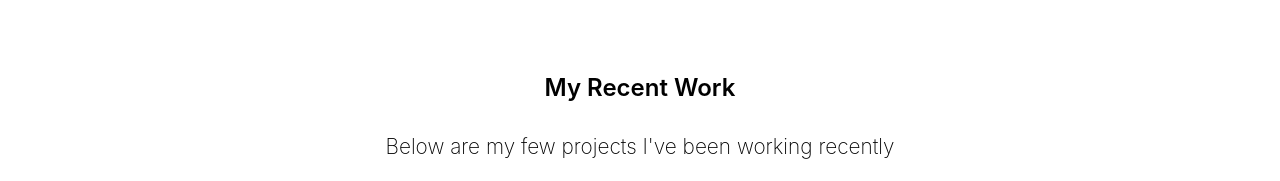
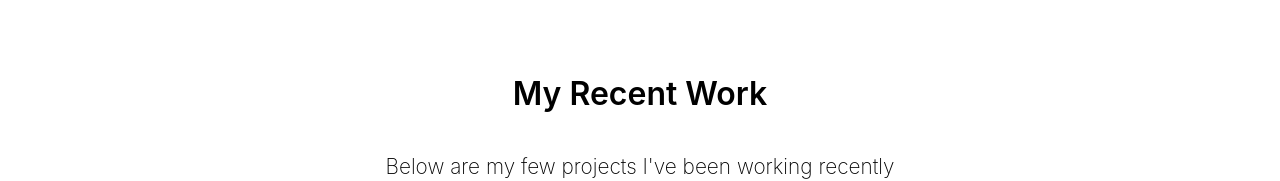
Before and after one commit to jeffagregado/portfoliov2, a Next.js app: page / in a window 1280 px wide. Shown: the part 2082-2263 px from the top of the page. Built offline with nearby package versions, Linux system fonts and the light colour scheme.

Commit message:
styles/Utilities/_mixins: update font

```diff
--- a/styles/Utilities/_mixins.scss
+++ b/styles/Utilities/_mixins.scss
@@ -22,7 +22,7 @@
 %font-style {
   text-align: center;
   h1 {
-    @include font($fontTitle, 600);
+    @include font(2rem, 600);
     margin-bottom: 1em;
   }
 
```
